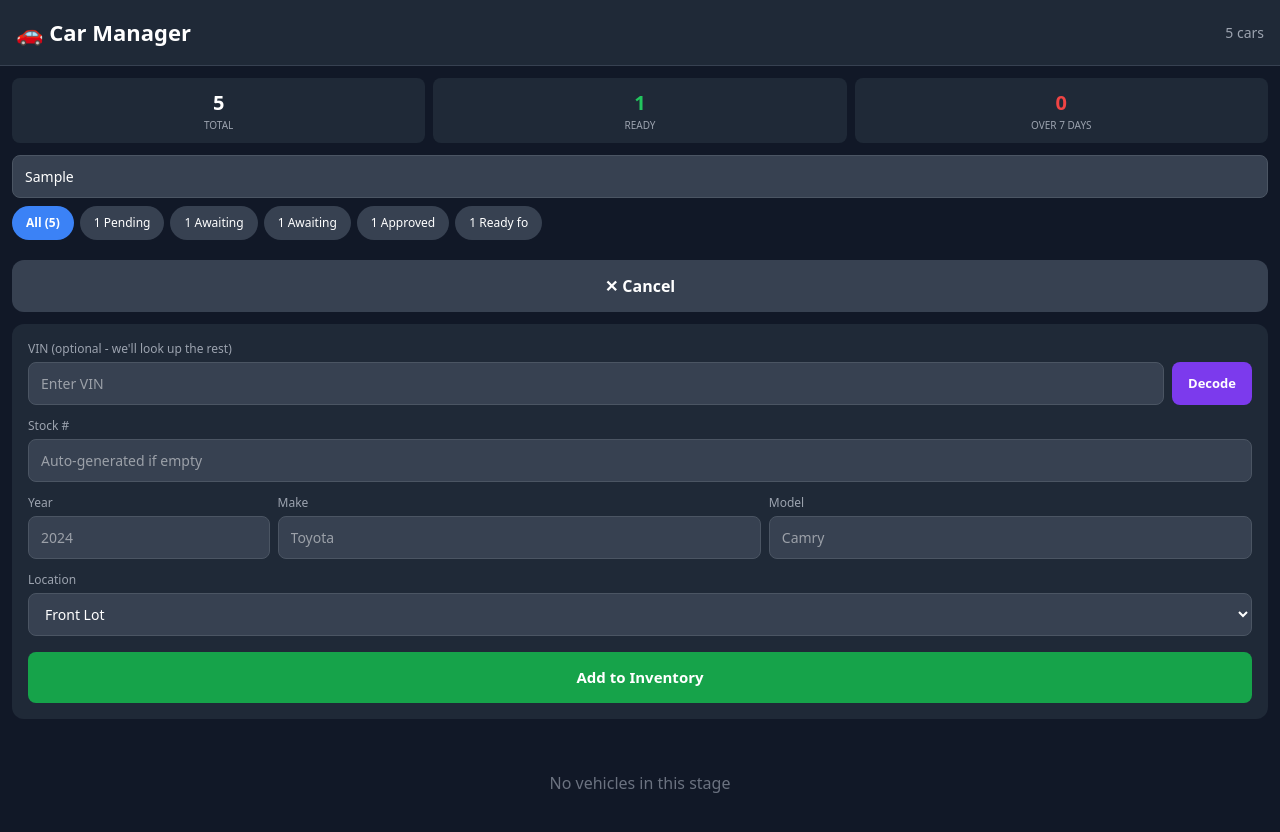
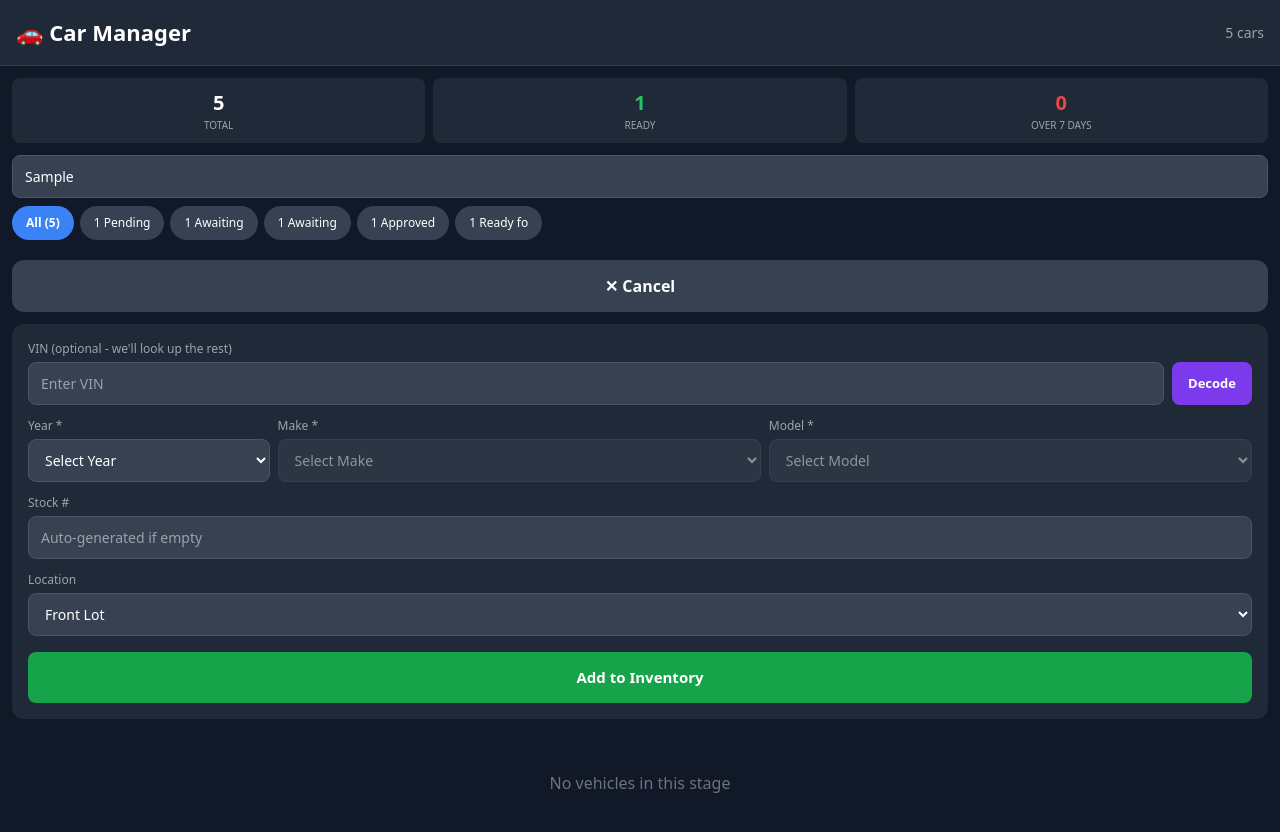
Before and after one commit to sudochadexe/car-manager, a Next.js app: page / in a window 1280 px wide. Both pictures are taken after typing "Sample" into the empty fields and a click on the button "+ Quick Add Vehicle". Shown: the top 832 px of the page. Built offline with nearby package versions, Linux system fonts and the light colour scheme.

Commit message:
Add VIN decode + dependent dropdowns (year->make->model)

```diff
--- a/src/app/page.tsx
+++ b/src/app/page.tsx
@@ -1,6 +1,6 @@
 'use client';
 
-import { useState } from 'react';
+import { useState, useEffect } from 'react';
 
 interface Vehicle {
   id: string;
@@ -18,6 +18,53 @@ const LOCATIONS = ['Front Lot', 'Rear Lot', 'Side Lot', 'Service Bay', 'Detail S
 
 const STAGES = ['Pending Inventory', 'Awaiting Detail', 'Awaiting Photos', 'Awaiting Service', 'Pending Estimate', 'Pending Approval', 'Approved - Pending Repair', 'Ready for Sale'];
 
+// Common used car makes/models by year (for dropdowns)
+const YEARS = Array.from({ length: 25 }, (_, i) => (2026 - i).toString());
+
+const MAKES_MODELS: Record<string, string[]> = {
+  'Chevrolet': ['Silverado 1500', 'Silverado 2500', 'Equinox', 'Traverse', 'Tahoe', 'Suburban', 'Colorado', 'Camaro', 'Malibu', 'Impala', 'Express 1500', 'Express 2500', 'Cruze', 'Trax', 'Blazer'],
+  'Ford': ['F-150', 'F-250', 'F-350', 'Explorer', 'Expedition', 'Escape', 'Edge', 'Mustang', 'Ranger', 'Bronco', 'Transit 150', 'Transit 250', 'Focus', 'Fusion', 'Escape'],
+  'Toyota': ['Camry', 'Corolla', 'RAV4', 'Highlander', '4Runner', 'Tacoma', 'Tundra', 'Prius', 'Sienna', 'Sequoia', 'Crown'],
+  'Honda': ['Civic', 'Accord', 'CR-V', 'Pilot', 'HR-V', 'Odyssey', 'Ridgeline', 'Passport'],
+  'Nissan': ['Altima', 'Rogue', 'Sentra', 'Pathfinder', 'Armada', 'Frontier', 'Murano', 'Kicks', 'Leaf'],
+  'GMC': ['Sierra 1500', 'Sierra 2500', 'Acadia', 'Terrain', 'Yukon', 'Yukon XL', 'Canyon', 'Envoy'],
+  'Buick': ['Enclave', 'Encore', 'Envision', 'Regal', 'LaCrosse', 'Verano'],
+  'Cadillac': ['Escalade', 'Escalade ESV', 'XT4', 'XT5', 'XT6', 'CT5', 'CT4', 'SRX'],
+  'Dodge': ['Charger', 'Challenger', 'Durango', 'Journey', 'Grand Caravan', 'Hornet'],
+  'Jeep': ['Wrangler', 'Grand Cherokee', 'Cherokee', 'Compass', 'Renegade', 'Gladiator', 'Wagoneer'],
+  'Ram': ['1500', '2500', '3500', 'ProMaster'],
+  'Mazda': ['CX-5', 'CX-50', 'CX-9', 'Mazda3', 'Mazda6', 'CX-30'],
+  'Subaru': ['Outback', 'Forester', 'Crosstrek', 'Impreza', 'Legacy', 'Ascent', 'Solterra'],
+  'Volkswagen': ['Tiguan', 'Atlas', 'Jetta', 'Passat', 'Golf', 'Taos', 'ID.4'],
+  'Hyundai': ['Tucson', 'Santa Fe', 'Elantra', 'Sonata', 'Palisade', 'Venue', 'Kona', 'Ioniq 5'],
+  'Kia': ['Sportage', 'Telluride', 'Sorento', 'Forte', 'K5', 'Seltos', 'Carnival', 'EV6'],
+  'Lexus': ['RX', 'ES', 'NX', 'GX', 'LX', 'IS', 'UX', 'RZ'],
+  'BMW': ['X3', 'X5', 'X7', 'X1', '3 Series', '5 Series', '7 Series', 'iX'],
+  'Mercedes-Benz': ['GLC', 'GLE', 'GLS', 'C-Class', 'E-Class', 'S-Class', 'EQB', 'EQE'],
+  'Audi': ['Q5', 'Q7', 'Q3', 'A4', 'A6', 'A3', 'e-tron', 'Q4 e-tron'],
+  'Porsche': ['Cayenne', 'Macan', '911', 'Panamera', 'Taycan'],
+  'Volvo': ['XC90', 'XC60', 'XC40', 'S60', 'S90', 'V60'],
+  'Tesla': ['Model 3', 'Model Y', 'Model S', 'Model X', 'Cybertruck'],
+  'Chrysler': ['Pacifica', '300', 'Voyager'],
+  'Lincoln': ['Aviator', 'Navigator', 'Corsair', 'Nautilus', 'MKZ', 'Continental'],
+  'Acura': ['MDX', 'RDX', 'TLX', 'ILX', 'RLX'],
+  'Infiniti': ['QX60', 'QX80', 'QX50', 'Q50', 'Q60'],
+  'Genesis': ['GV80', 'GV70', 'G80', 'G70', 'GV60'],
+  'Mitsubishi': ['Outlander', 'Eclipse Cross', 'Mirage', 'Triton'],
+  'Suzuki': ['Swift', 'Vitara', 'S-Cross', 'Jimny'],
+  'Land Rover': ['Range Rover', 'Range Rover Sport', 'Defender', 'Discovery', 'Range Rover Evoque'],
+  'Jaguar': ['F-PACE', 'E-PACE', 'I-PACE', 'XF', 'XE'],
+  'Alfa Romeo': ['Stelvio', 'Giulia', 'Tonale'],
+  'Peugeot': ['3008', '5008', '208', '508'],
+  'Renault': ['Arkana', 'Koleos', 'Captur', 'Clio'],
+  'Fiat': ['500X', '500L', 'Panda'],
+  'MINI': ['Cooper', 'Countryman', 'Clubman', 'Cooper SE'],
+  'Cupra': ['Formentor', 'Ateca', 'Leon'],
+  'Polestar': ['2', '3', '4']
+};
+
+const COMMON_MAKES = Object.keys(MAKES_MODELS);
+
 const initialVehicles: Vehicle[] = [
   { id: '1', stockNum: 'R1770526', year: '2021', make: 'Chevrolet', model: 'Equinox', vin: '', status: 'Approved - Pending Repair', location: 'Service Bay', age: 5 },
   { id: '2', stockNum: 'R1770526', year: '2023', make: 'Buick', model: 'Enclave', vin: '', status: 'Pending Inventory', location: 'Front Lot', age: 7 },
@@ -31,8 +78,12 @@ export default function Home() {
   const [activeTab, setActiveTab] = useState('all');
   const [showAddForm, setShowAddForm] = useState(false);
   const [isDecoding, setIsDecoding] = useState(false);
-  const [newVehicle, setNewVehicle] = useState({ stockNum: '', year: '', make: '', model: '', vin: '', location: 'Front Lot' });
+  const [newVehicle, setNewVehicle] = useState({ year: '', make: '', model: '', vin: '', stockNum: '', location: 'Front Lot' });
   const [searchQuery, setSearchQuery] = useState('');
+
+  // Dependent dropdown logic
+  const selectedMake = newVehicle.make;
+  const modelsForMake = selectedMake ? (MAKES_MODELS[selectedMake] || []) : [];
 
   const filteredVehicles = vehicles.filter(v => {
     const matchesTab = activeTab === 'all' || v.status === activeTab;
@@ -54,24 +105,28 @@ export default function Home() {
       const res = await fetch(`https://vpic.nhtsa.dot.gov/api/vehicles/decodevin/${newVehicle.vin}?format=json`);
       const data = await res.json();
       const vars = data.Results || [];
-      const getVar = (id: string) => vars.find((v: any) => v.VariableID === parseInt(id))?.Value || '';
+      const getVar = (name: string) => vars.find((v: any) => v.Variable === name)?.Value?.trim() || '';
 
-      const year = getVar('29') || getVar('85') || '';
-      const make = getVar('26') || getVar('88') || '';
-      const model = getVar('28') || getVar('87') || '';
+      const year = getVar('Model Year') || getVar('Model Year');
+      const make = getVar('Make') || '';
+      const model = getVar('Model') || '';
 
       if (year || make || model) {
-        setNewVehicle({ ...newVehicle, year, make, model });
+        setNewVehicle({ ...newVehicle, year, make, model: model || newVehicle.model });
       } else {
-        alert('Could not decode VIN. Please enter details manually.');
+        alert('Could not decode VIN. Please select manually.');
       }
     } catch (e) {
-      alert('Error decoding VIN. Please enter details manually.');
+      alert('Error decoding VIN. Please select manually.');
     }
     setIsDecoding(false);
   };
 
   const handleAddVehicle = () => {
+    if (!newVehicle.year || !newVehicle.make || !newVehicle.model) {
+      alert('Please select year, make, and model');
+      return;
+    }
     const vehicle: Vehicle = {
       id: Date.now().toString(),
       stockNum: newVehicle.stockNum || `R${Date.now().toString().slice(-6)}`,
@@ -85,7 +140,7 @@ export default function Home() {
     };
     setVehicles([vehicle, ...vehicles]);
     setShowAddForm(false);
-    setNewVehicle({ stockNum: '', year: '', make: '', model: '', vin: '', location: 'Front Lot' });
+    setNewVehicle({ year: '', make: '', model: '', vin: '', stockNum: '', location: 'Front Lot' });
   };
 
   const getStatusColor = (status: string) => {
@@ -176,6 +231,45 @@ export default function Home() {
             </div>
           </div>
 
+          {/* Year/Make/Model Row - Dependent Dropdowns */}
+          <div style={{ display: 'grid', gridTemplateColumns: '1fr 2fr 2fr', gap: '8px', marginBottom: '12px' }}>
+            <div>
+              <label style={{ display: 'block', fontSize: '12px', color: '#9ca3af', marginBottom: '4px' }}>Year *</label>
+              <select
+                value={newVehicle.year}
+                onChange={e => setNewVehicle({...newVehicle, year: e.target.value, make: '', model: ''})}
+                style={{ width: '100%', backgroundColor: '#374151', border: '1px solid #4b5563', borderRadius: '8px', padding: '10px 12px', color: 'white', fontSize: '14px' }}
+              >
+                <option value="">Select Year</option>
+                {YEARS.map(y => <option key={y} value={y}>{y}</option>)}
+              </select>
+            </div>
+            <div>
+              <label style={{ display: 'block', fontSize: '12px', color: '#9ca3af', marginBottom: '4px' }}>Make *</label>
+              <select
+                value={newVehicle.make}
+                onChange={e => setNewVehicle({...newVehicle, make: e.target.value, model: ''})}
+                disabled={!newVehicle.year}
+                style={{ width: '100%', backgroundColor: '#374151', border: '1px solid #4b5563', borderRadius: '8px', padding: '10px 12px', color: 'white', fontSize: '14px', opacity: newVehicle.year ? 1 : 0.5 }}
+              >
+                <option value="">Select Make</option>
+                {COMMON_MAKES.map(m => <option key={m} value={m}>{m}</option>)}
+              </select>
+            </div>
+            <div>
+              <label style={{ display: 'block', fontSize: '12px', color: '#9ca3af', marginBottom: '4px' }}>Model *</label>
+              <select
+                value={newVehicle.model}
+                onChange={e => setNewVehicle({...newVehicle, model: e.target.value})}
+                disabled={!newVehicle.make}
+                style={{ width: '100%', backgroundColor: '#374151', border: '1px solid #4b5563', borderRadius: '8px', padding: '10px 12px', color: 'white', fontSize: '14px', opacity: newVehicle.make ? 1 : 0.5 }}
+              >
+                <option value="">Select Model</option>
+                {modelsForMake.map(m => <option key={m} value={m}>{m}</option>)}
+              </select>
+            </div>
+          </div>
+
           {/* Stock # */}
           <div style={{ marginBottom: '12px' }}>
             <label style={{ display: 'block', fontSize: '12px', color: '#9ca3af', marginBottom: '4px' }}>Stock #</label>
@@ -185,37 +279,6 @@ export default function Home() {
               onChange={e => setNewVehicle({...newVehicle, stockNum: e.target.value.toUpperCase()})}
               style={{ width: '100%', backgroundColor: '#374151', border: '1px solid #4b5563', borderRadius: '8px', padding: '10px 12px', color: 'white', fontSize: '14px' }}
             />
-          </div>
-
-          {/* Year/Make/Model Row */}
-          <div style={{ display: 'grid', gridTemplateColumns: '1fr 2fr 2fr', gap: '8px', marginBottom: '12px' }}>
-            <div>
-              <label style={{ display: 'block', fontSize: '12px', color: '#9ca3af', marginBottom: '4px' }}>Year</label>
-              <input
-                placeholder="2024"
-                value={newVehicle.year}
-                onChange={e => setNewVehicle({...newVehicle, year: e.target.value})}
-                style={{ width: '100%', backgroundColor: '#374151', border: '1px solid #4b5563', borderRadius: '8px', padding: '10px 12px', color: 'white', fontSize: '14px' }}
-              />
-            </div>
-            <div>
-              <label style={{ display: 'block', fontSize: '12px', color: '#9ca3af', marginBottom: '4px' }}>Make</label>
-              <input
-                placeholder="Toyota"
-                value={newVehicle.make}
-                onChange={e => setNewVehicle({...newVehicle, make: e.target.value})}
-                style={{ width: '100%', backgroundColor: '#374151', border: '1px solid #4b5563', borderRadius: '8px', padding: '10px 12px', color: 'white', fontSize: '14px' }}
-              />
-            </div>
-            <div>
-              <label style={{ display: 'block', fontSize: '12px', color: '#9ca3af', marginBottom: '4px' }}>Model</label>
-              <input
-                placeholder="Camry"
-                value={newVehicle.model}
-                onChange={e => setNewVehicle({...newVehicle, model: e.target.value})}
-                style={{ width: '100%', backgroundColor: '#374151', border: '1px solid #4b5563', borderRadius: '8px', padding: '10px 12px', color: 'white', fontSize: '14px' }}
-              />
-            </div>
           </div>
 
           {/* Location */}
```
